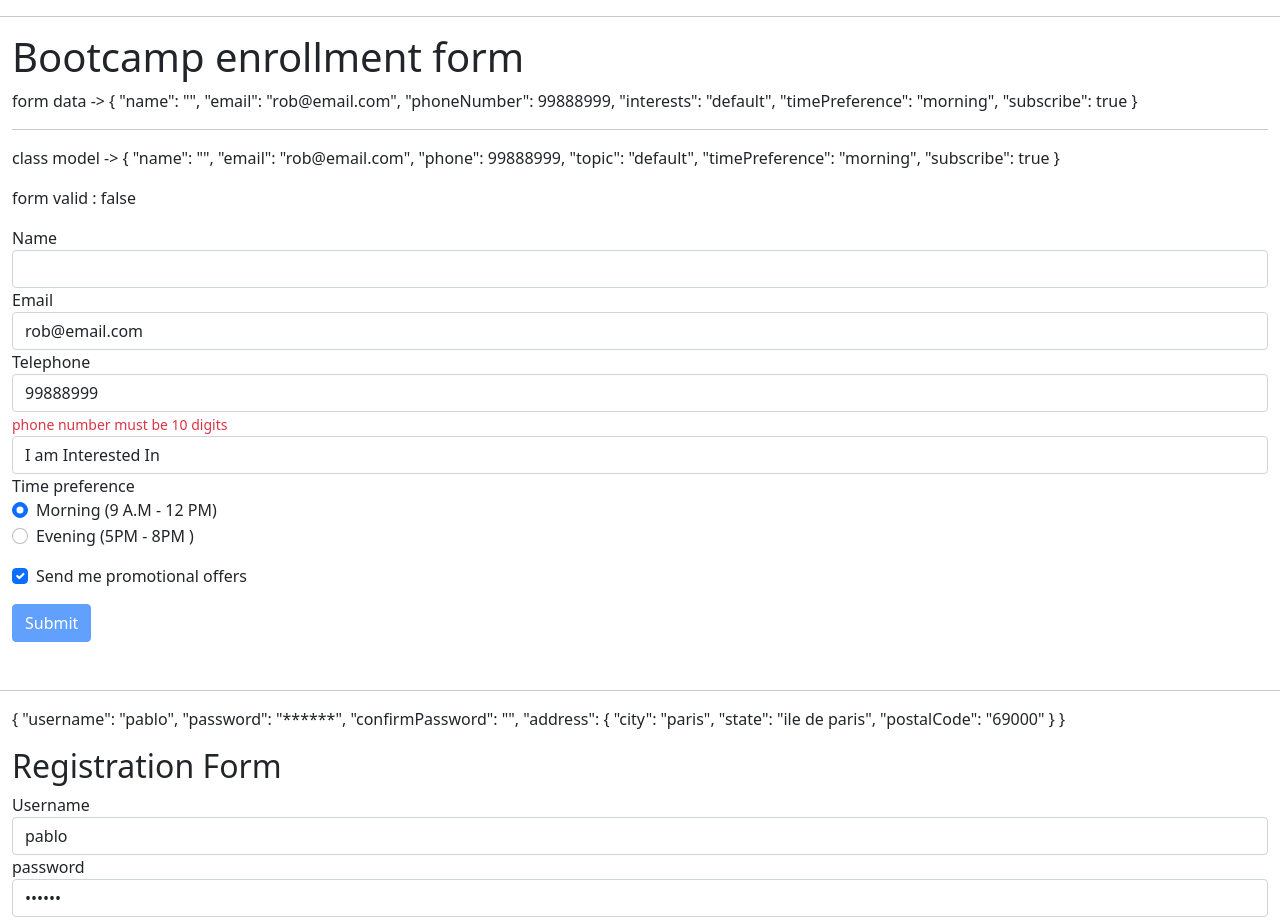
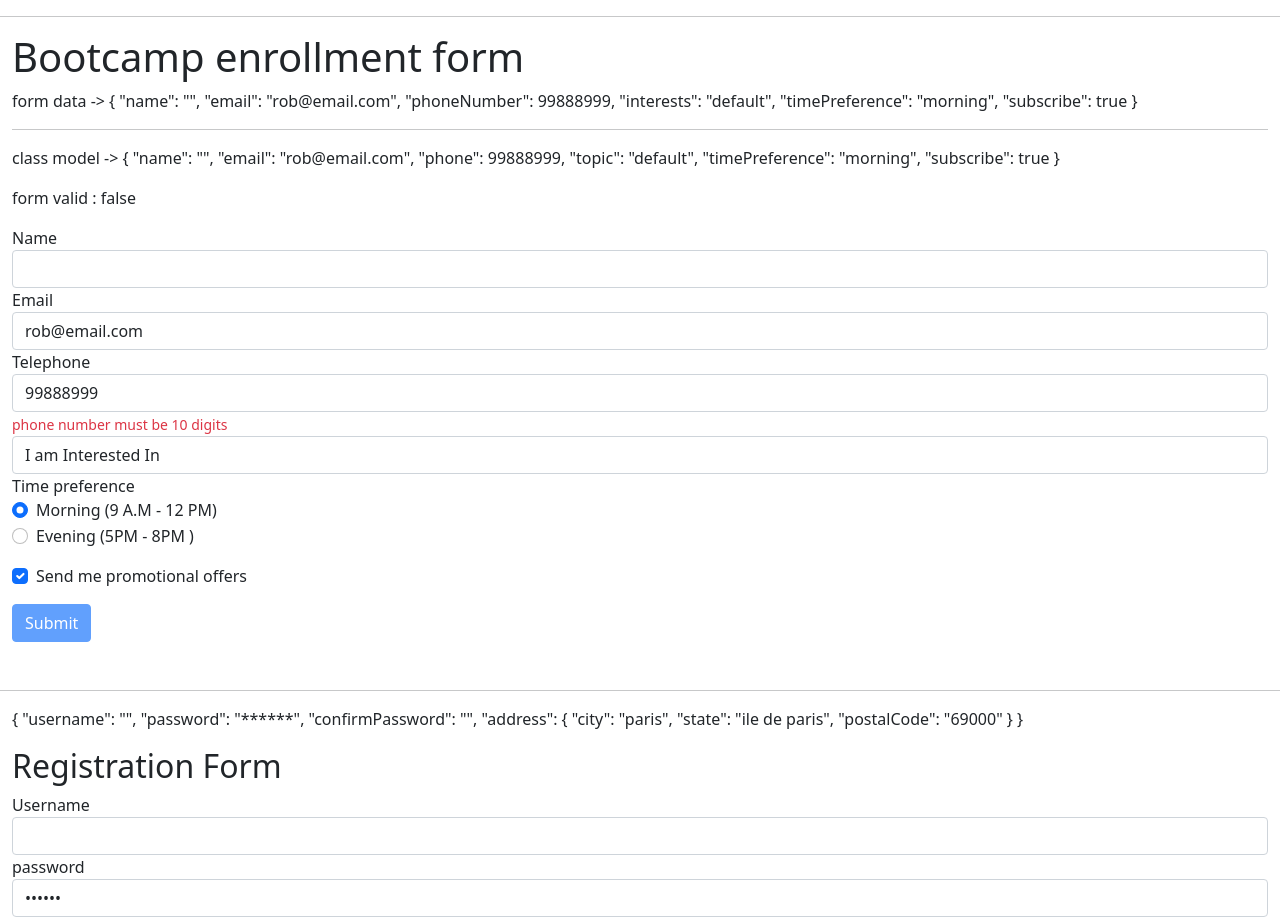
Before and after one commit to sadogilles/Angular-Forms, an Angular app: page / in a window 1280 px wide. Shown: the top 921 px of the page. Built offline with nearby package versions, Linux system fonts and the light colour scheme.

Commit message:
Managing form controls : added clear form button with action

```diff
--- a/src/app/reactive-form/reactive-form.component.html
+++ b/src/app/reactive-form/reactive-form.component.html
@@ -30,7 +30,7 @@
         </div>
         <button class="btn btn-primary" type="submit">Register</button>
         <button class="btn btn-secondary ml-2" type="button" (click)="loadApiData()">Load API Data</button>
-        <button class="btn btn-secondary btn-danger ml-2" type="button" (click)="clearForm"> clear Form</button>
+        <button class="btn btn-secondary btn-danger ml-2" type="button" (click)="clearForm(registrationForm)"> clear Form</button>
     </form>
 
 </div>
--- a/src/app/reactive-form/reactive-form.component.ts
+++ b/src/app/reactive-form/reactive-form.component.ts
@@ -8,8 +8,9 @@ import { FormControl, FormGroup } from '@angular/forms';
   styleUrls: ['./reactive-form.component.css']
 })
 export class ReactiveFormComponent implements OnInit {
+
   registrationForm = new FormGroup({
-    username:new FormControl('pablo'),
+    username:new FormControl(''),
     password: new FormControl('******'),
     confirmPassword: new FormControl(''),
     address: new FormGroup({
@@ -46,8 +47,8 @@ export class ReactiveFormComponent implements OnInit {
 
   }
 
-  clearForm(){
-    this.registrationForm.patchValue({});
+  clearForm(fGroup:FormGroup){
+    fGroup.reset();
   }
 
 
```
